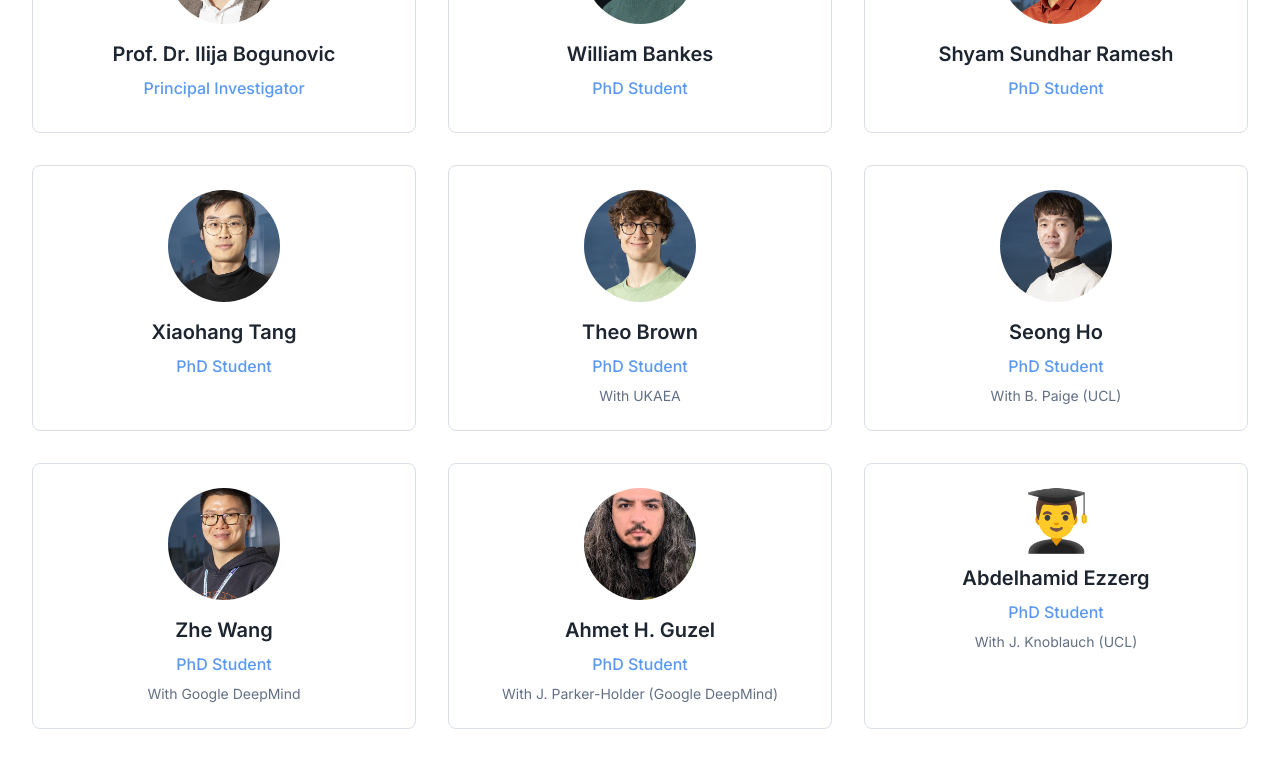
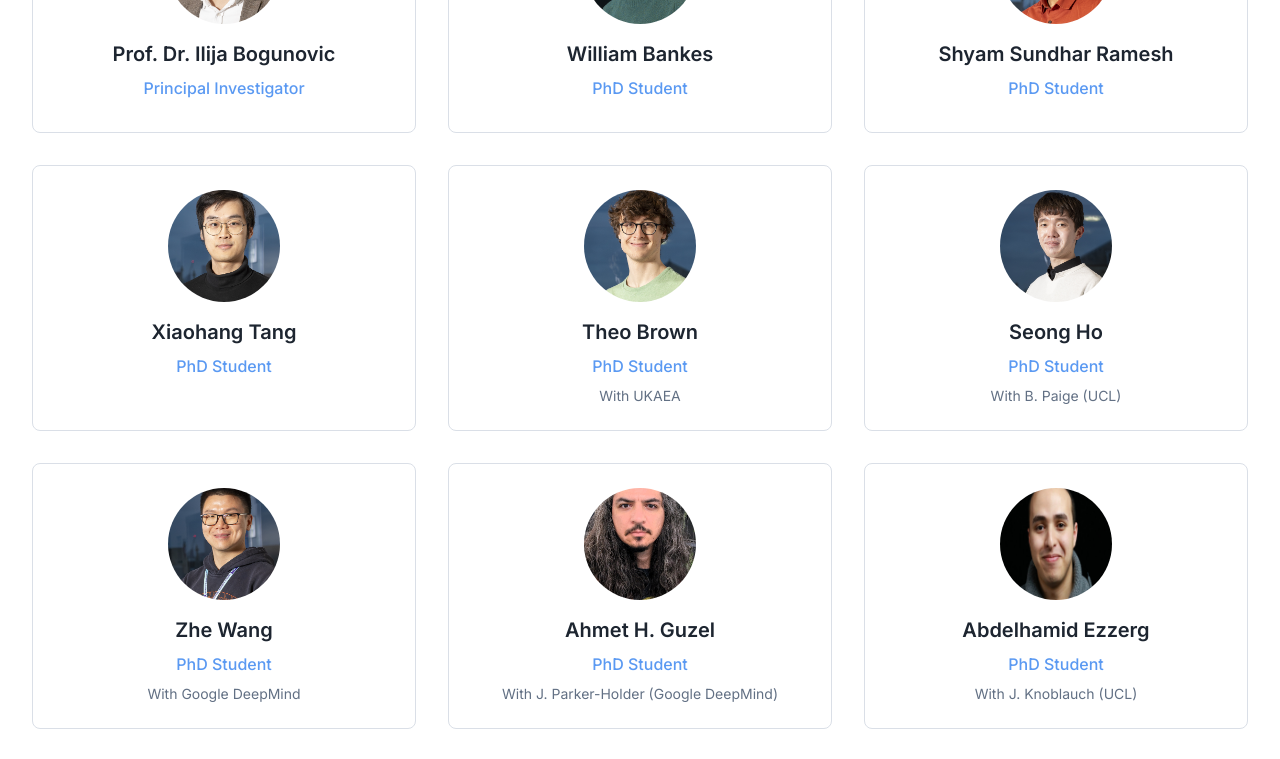
Before and after one commit to ilijabogunovic/rhine-ai, a React (Vite) app: page /team in a window 1280 px wide. Shown: the part 385-1144 px from the top of the page. Built offline with nearby package versions, Linux system fonts and the light colour scheme.

Commit message:
Add Abdelhamid Ezzerg to team
Added Abdelhamid Ezzerg's photo to his team profile.

```diff
--- a/src/pages/Team.tsx
+++ b/src/pages/Team.tsx
@@ -63,7 +63,7 @@ const teamMembers = [
     role: "PhD Student",
     expertise: "",
     bio: "With J. Knoblauch (UCL)",
-    image: "👨‍🎓"
+    image: "/lovable-uploads/7f65f31f-b2b9-4c66-8eb5-c20194f03c3b.png"
   },
   {
     name: "Dr. Sangwoong Yoon",
```
Also changed, not shown: public/lovable-uploads/7f65f31f-b2b9-4c66-8eb5-c20194f03c3b.png (added).
